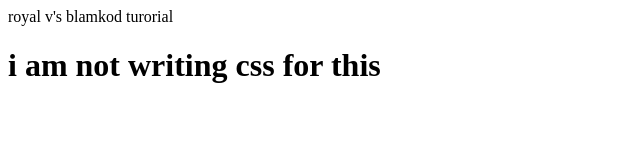
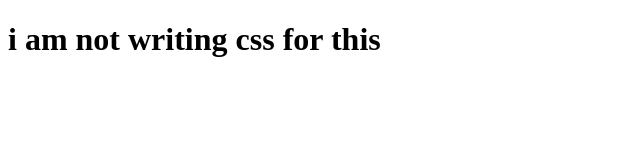
Before and after one commit to Royal-V-RR/BlankOS, a plain HTML site: page index.html in a window 1280 px wide. Shown: the whole page, without its empty margins (0-640 px from the left). Drawn offline with Linux system fonts and the light colour scheme.

Commit message:
what the fuck is wrong

```diff
--- a/index.html
+++ b/index.html
@@ -6,7 +6,7 @@
     <title></title>
 </head>
 <body>
-royal v's blamkod turorial
+<title>royal v's blamkod turorial</title>
     <h1>i am not writing css for this</h1>
 </body>
 </html>
```
